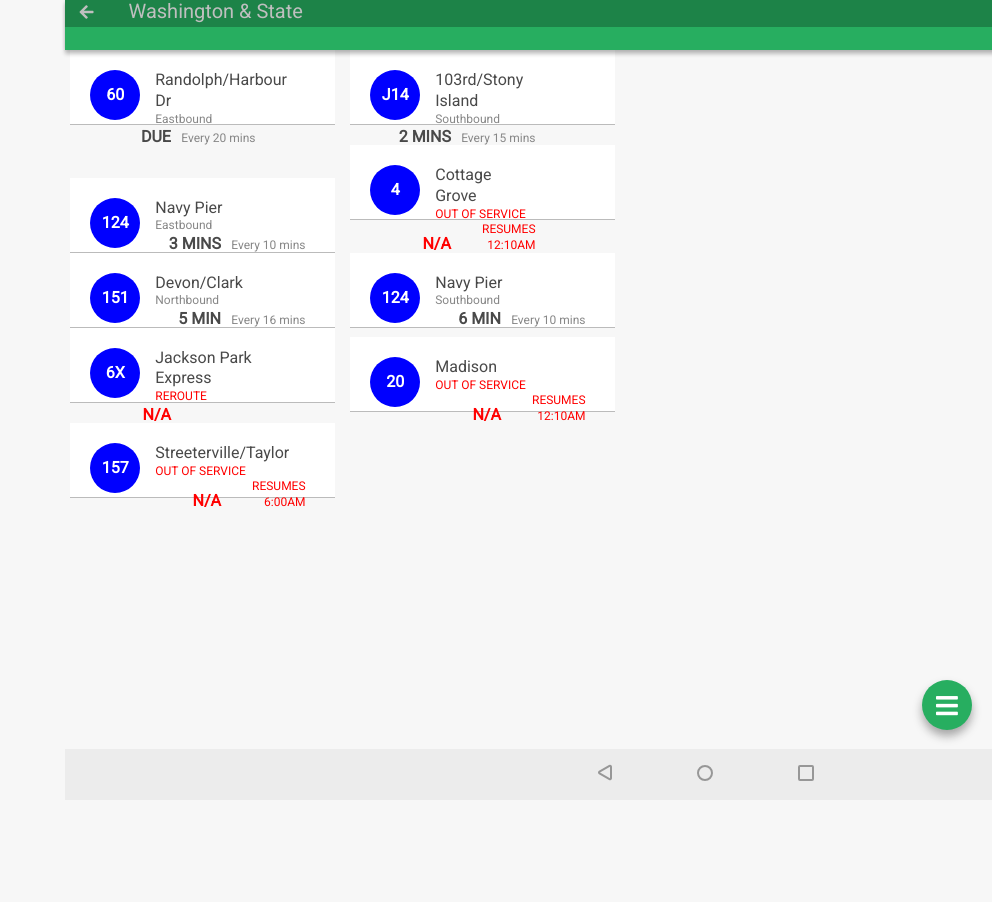
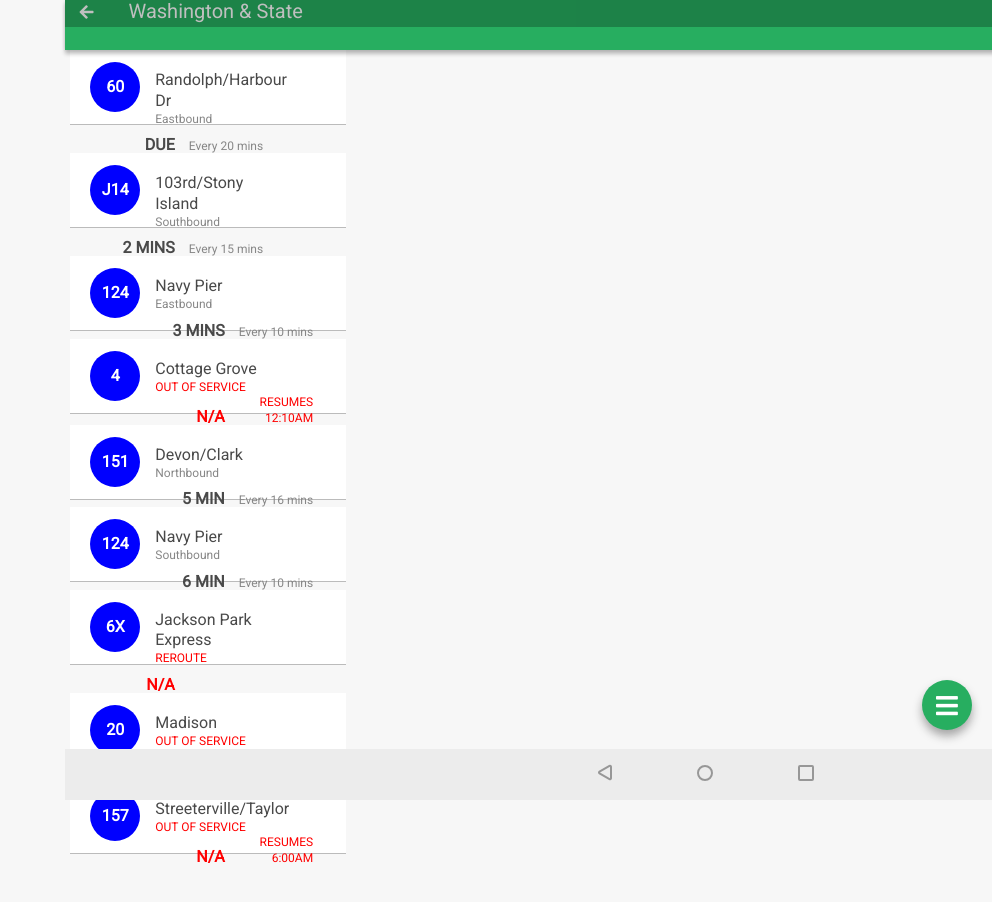
Before and after one commit to hannatklein/frontend-challenge, a plain HTML site: page index.html in a window 1280 px wide. Shown: the whole page, without its empty margins (288-1280 px from the left). Before the commit the page ends 800 px from the top, so only its background shows below. Drawn offline with Linux system fonts and the light colour scheme.

Commit message:
3.10 update

```diff
--- a/css/style.css
+++ b/css/style.css
@@ -61,7 +61,7 @@ h1 {
 
 .route {
 	background-color: white;
-	padding: 20px 0 0 20px;
+	padding: 12px 0 0 20px;
 	border-bottom: solid #bbbbbb .5px;
 	height: 75px;
 }
@@ -71,7 +71,7 @@ h1 {
   font-weight: bold;
 	font-size: 1em;
 	float: left;
-	width: 15%;
+	width: 19%;
 }
 
 .circle {
@@ -82,25 +82,22 @@ h1 {
   border-radius: 50%;
   background: blue;
   line-height: 50px;
-  display:flex;
-  align-items: center;
-  justify-content: center;
 }
 
 .destination {
   display: inline-block;
   font-size: 1em;
-  width: 47%;
+  width: 48%;
 	line-height: 1.3;
 	float: left;
-  padding-left: 15px;
+  padding: 8px 0 0 15px;
 }
 
 .direction {
   display: inline-block;
   color: #878787;
   font-size: 0.75em;
-  width: 47%;
+  width: 48%;
 	line-height: 1.3;
 	float: left;
   padding-left: 15px;
@@ -114,6 +111,7 @@ h1 {
 	font-weight: bold;
   text-align: right;
 	width: 33%;
+  padding-top: 8px;
 }
 
 .frequency {
@@ -158,7 +156,7 @@ h1 {
 @media screen and (min-width: 575px) {
 	.route {
 		display: inline-block;
-		width: 46%;
+		width: 48%;
 		margin: 0 1% 0 1%;
 		}
 
```
